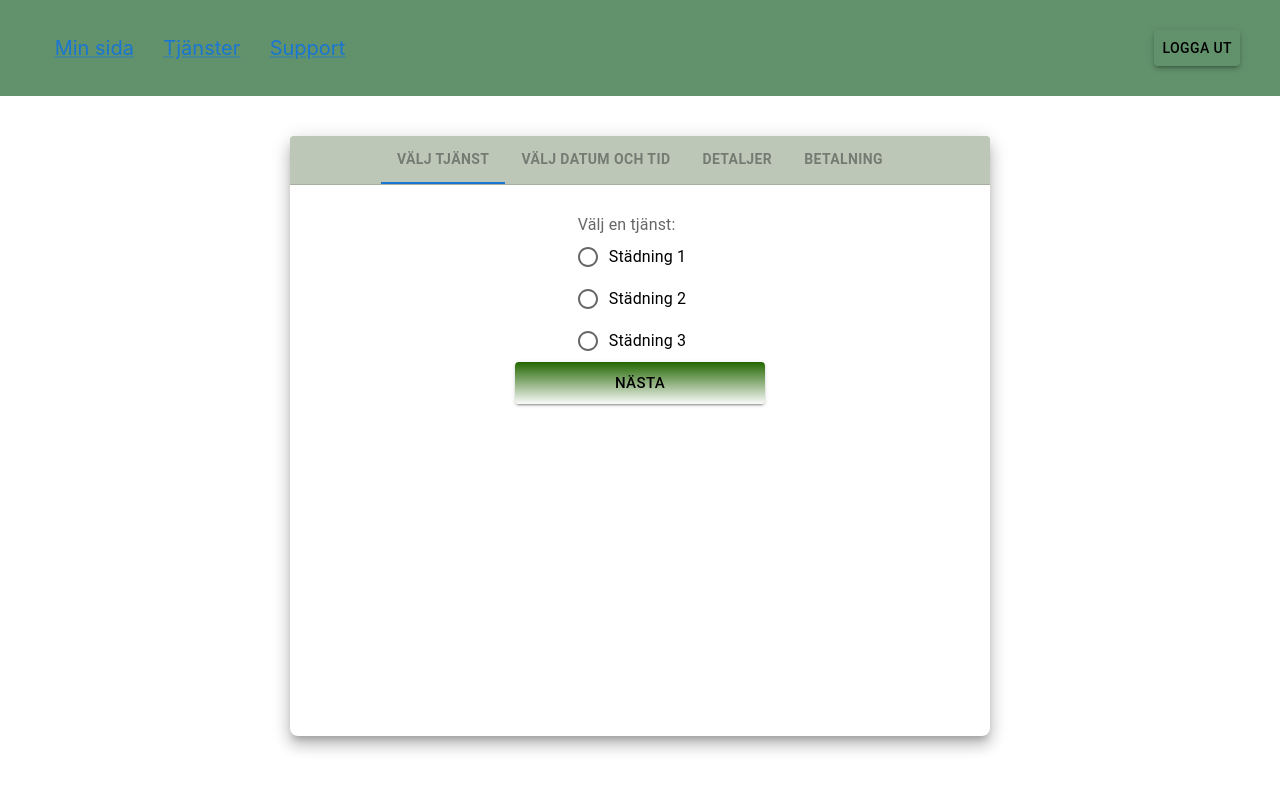
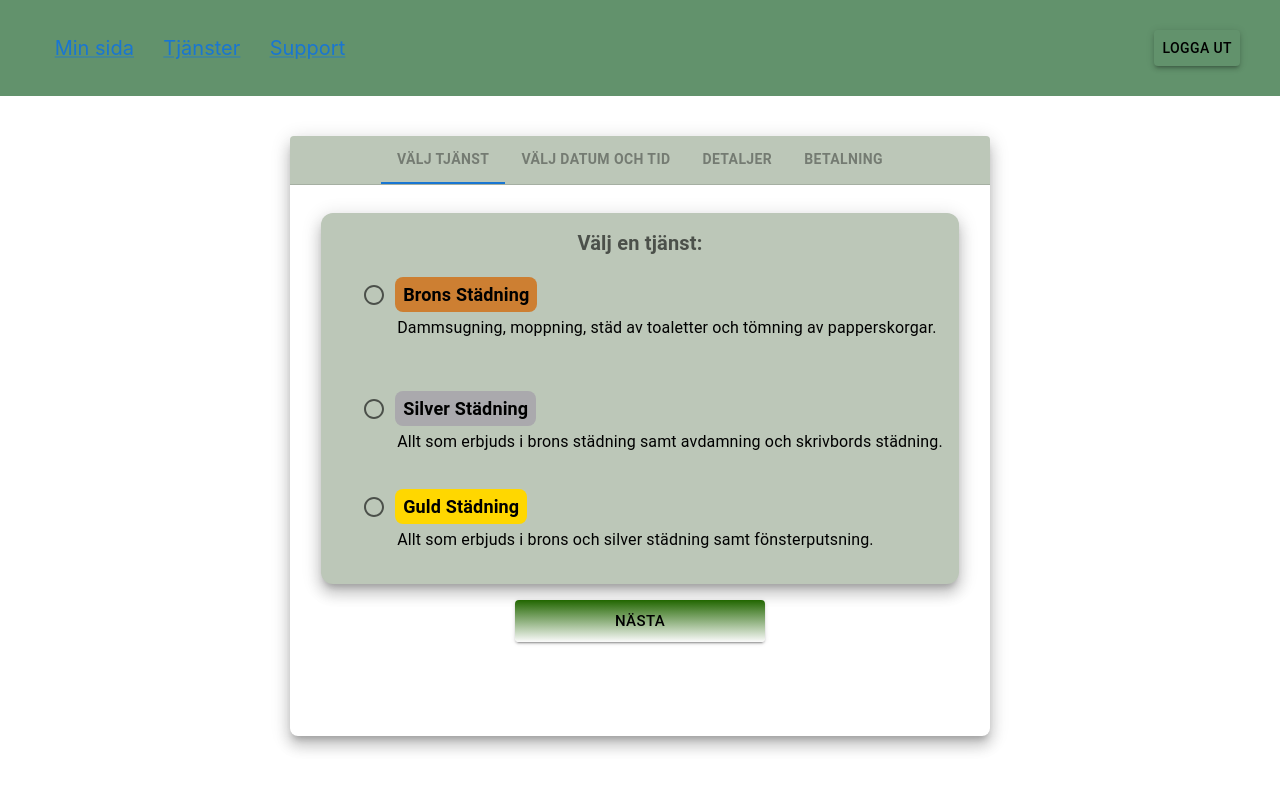
Before and after one commit to L1nkzel/CleanNice, a React (Create React App) app in the folder frontend/: page /customer/services in a window 1280 px wide. Shown: the top 790 px of the page. Built offline with nearby package versions, Linux system fonts and the light colour scheme.

Commit message:
styling radiobuttons and bookservice

```diff
--- a/frontend/src/components/booking/BookService.jsx
+++ b/frontend/src/components/booking/BookService.jsx
@@ -9,7 +9,6 @@ import CustomButton from "../ui/CustomButton";
 import RadioButtonsGroup from "./RadioButtonsGroup";
 import CalenderComponent from "./calender/CalenderComponent";
 import Title from "../ui/Title";
-
 
 export default function BookService() {
   const navigate = useNavigate();
@@ -70,7 +69,6 @@ export default function BookService() {
             borderBottom: 1,
             borderColor: "divider",
             backgroundColor: "#BCC7B8",
-
           }}
         >
           <Tabs
@@ -78,10 +76,31 @@ export default function BookService() {
             onChange={handleChange}
             aria-label="basic tabs example"
           >
-            <Tab color sx={{ fontWeight:"bold"}} disabled value={0} label="Välj tjänst" />
-            <Tab sx={{ fontWeight:"bold"}} disabled value={1} label="Välj datum och tid" />
-            <Tab sx={{ fontWeight:"bold"}} disabled value={2} label="Detaljer" />
-            <Tab sx={{ fontWeight:"bold"}} disabled value={3} label="Betalning" />
+            <Tab
+              color
+              sx={{ fontWeight: "bold" }}
+              disabled
+              value={0}
+              label="Välj tjänst"
+            />
+            <Tab
+              sx={{ fontWeight: "bold" }}
+              disabled
+              value={1}
+              label="Välj datum och tid"
+            />
+            <Tab
+              sx={{ fontWeight: "bold" }}
+              disabled
+              value={2}
+              label="Detaljer"
+            />
+            <Tab
+              sx={{ fontWeight: "bold" }}
+              disabled
+              value={3}
+              label="Betalning"
+            />
           </Tabs>
         </Box>
 
@@ -117,23 +136,38 @@ export default function BookService() {
         </TabPanel>
 
         <TabPanel value={value} index={2}>
-
-          <Grid container rowGap={0.5} sx={{display:"flex", flexDirection:"column", alignItems:"center", justifyContent:"center", mb:5, pb:2, maxWidth:400, borderRadius:3, boxShadow:10, backgroundColor:"#BCC7B8" }}>
+          <Grid
+            container
+            rowGap={0.5}
+            sx={{
+              display: "flex",
+              flexDirection: "column",
+              alignItems: "center",
+              justifyContent: "center",
+              mb: 5,
+              pb: 2,
+              maxWidth: 400,
+              borderRadius: 3,
+              boxShadow: 10,
+              backgroundColor: "#BCC7B8",
+            }}
+          >
             <Title>Bokningsöversikt</Title>
-           <Typography sx={{fontSize:18}}>Val av tjänst: </Typography>
-           {selected}
-            <Typography sx={{fontSize:18}}>Datum: </Typography>
+            <Typography sx={{ fontSize: 18 }}>Val av tjänst: </Typography>
+            {selected}
+            <Typography sx={{ fontSize: 18 }}>Datum: </Typography>
             {dateNumbers}
-            <Typography sx={{fontSize:18}}>Tid:</Typography>
+            <Typography sx={{ fontSize: 18 }}>Tid:</Typography>
             {time}
-
           </Grid>
           <Grid
             container
             columnGap={1}
             sx={{ display: "flex", justifyContent: "center" }}
           >
-            <CustomButton style={{}} onClick={handleBackTab}>Bakåt</CustomButton>
+            <CustomButton style={{}} onClick={handleBackTab}>
+              Bakåt
+            </CustomButton>
             <CustomButton onClick={handleNextTab}>Bekräfta</CustomButton>
           </Grid>
         </TabPanel>
--- a/frontend/src/components/booking/RadioButtonsGroup.jsx
+++ b/frontend/src/components/booking/RadioButtonsGroup.jsx
@@ -4,6 +4,7 @@ import {
   FormLabel,
   Radio,
   RadioGroup,
+  Typography,
 } from "@mui/material";
 
 export default function RadioButtonsGroup({ selected, setSelected }) {
@@ -14,22 +15,52 @@ export default function RadioButtonsGroup({ selected, setSelected }) {
   }
 
   return (
-    <FormControl>
-      <FormLabel id="demo-radio-buttons-group-label">Välj en tjänst:</FormLabel>
+    <FormControl sx={{display: "flex",
+    flexDirection: "column",
+    alignItems: "center",
+    justifyContent: "center",
+    mb: 2,
+    pt:2,
+
+    borderRadius: 3,
+    boxShadow: 10,
+    backgroundColor: "#BCC7B8",}}>
+      <FormLabel sx={{textAlign:'center', fontSize:20, fontWeight:'bold'}} id="demo-radio-buttons-group-label">Välj en tjänst:</FormLabel>
       <RadioGroup
         aria-labelledby="demo-radio-buttons-group-label"
         name="radio-buttons-group"
-        defaultValue="Städning 1"
+        defaultValue="brons"
         value={selected}
         onChange={handleChange}
       >
         <FormControlLabel
-          value="Städning 1"
+          sx={{ mt: 2, ml: 4}}
+          value="Brons Städning"
           control={<Radio />}
-          label="Städning 1"
+          label={<Typography sx={{backgroundColor:"#CD7F32", py:0.5, px:1, borderRadius:2, fontWeight:'bold', fontSize:18}} >Brons Städning</Typography>}
         />
-        <FormControlLabel value="Städning 2" control={<Radio />} label="Städning 2" />
-        <FormControlLabel value="Städning 3" control={<Radio />} label="Städning 3" />
+        <Typography sx={{ ml: 9.5, mb: 4, mr:2 }}>
+          Dammsugning, moppning, städ av toaletter och tömning av papperskorgar.
+        </Typography>
+        <FormControlLabel
+          sx={{ mt: 2, ml: 4 }}
+          value="Silver Städning"
+          control={<Radio />}
+          label={<Typography sx={{backgroundColor:"#aaa9ad", py:0.5, px:1, borderRadius:2, fontWeight:'bold', fontSize:18}} >Silver Städning</Typography>}
+        />
+        <Typography sx={{ ml: 9.5, mb: 4, mr:2 }}>
+          Allt som erbjuds i brons städning samt avdamning och skrivbords
+          städning.
+        </Typography>
+        <FormControlLabel
+          sx={{ ml: 4, }}
+          value="Guld Städning"
+          control={<Radio />}
+          label={<Typography sx={{backgroundColor:"#FFD700", py:0.5, px:1, borderRadius:2, fontWeight:'bold', fontSize:18}} >Guld Städning</Typography>}
+        />
+        <Typography sx={{ ml: 9.5, mb: 4 , mr:2 }}>
+          Allt som erbjuds i brons och silver städning samt fönsterputsning.
+        </Typography>
       </RadioGroup>
     </FormControl>
   );
--- a/frontend/src/components/booking/calender/CalenderComponent.jsx
+++ b/frontend/src/components/booking/calender/CalenderComponent.jsx
@@ -8,7 +8,10 @@ export default function CalenderComponent(props) {
   return (
     <>
       <Box sx={{ mb: 1 }}>{props.date.toDateString()}</Box>
+      <Box sx={{mb:2}}>
+
       <Calender
+
       onChange={props.setDate}
       value={props.date}
       onClickDay={() => props.setShowTime(true)}
@@ -16,6 +19,7 @@ export default function CalenderComponent(props) {
       (view === "month" && date.getDay() === 0) || date.getDay() === 6 || date <= new Date()
     }
     />
+    </Box>
       <Time showTime={props.showTime} time={props.time} setTime={props.setTime} />
     </>
   );
--- a/frontend/src/components/booking/calender/Times.jsx
+++ b/frontend/src/components/booking/calender/Times.jsx
@@ -3,7 +3,7 @@ import React from 'react'
 import {useState} from 'react';
 
 
-const time = ['08:00','09:00','10:00','11:00','12:00','13:00','14:00','15:00','16:00']
+const time = ['07:00','08:00','09:00','10:00','11:00','12:00','13:00','14:00','15:00','16:00']
 
 function Times(props) {
 
@@ -22,10 +22,10 @@ function clickHandler(e) {
 
 return (
 
- <Grid container margin={2} width={300} spacing={1}>
+ <Grid sx={{justifyContent:'center'}} container margin={2} width={500} spacing={0.5}>
    {time.map(times => {
     return (
-    <Grid item md={4} sx={{display:"flex", justifyContent:"center"}}>
+    <Grid item md={2.2} sx={{display:"flex", justifyContent:"center"}}>
       <Button variant="contained" onClick={clickHandler}>{times}</Button>
     </Grid>
         )
```
Lines whose indentation alone changed are shown as unchanged.
